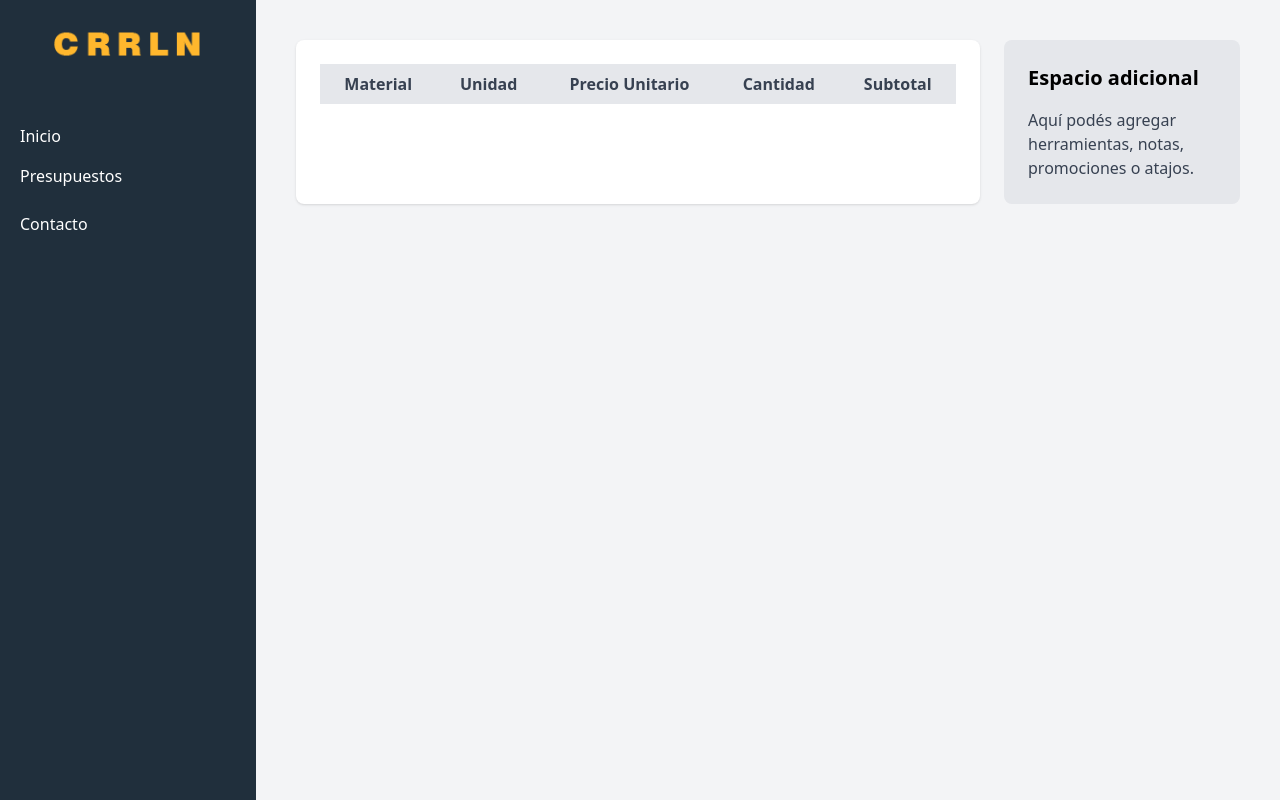
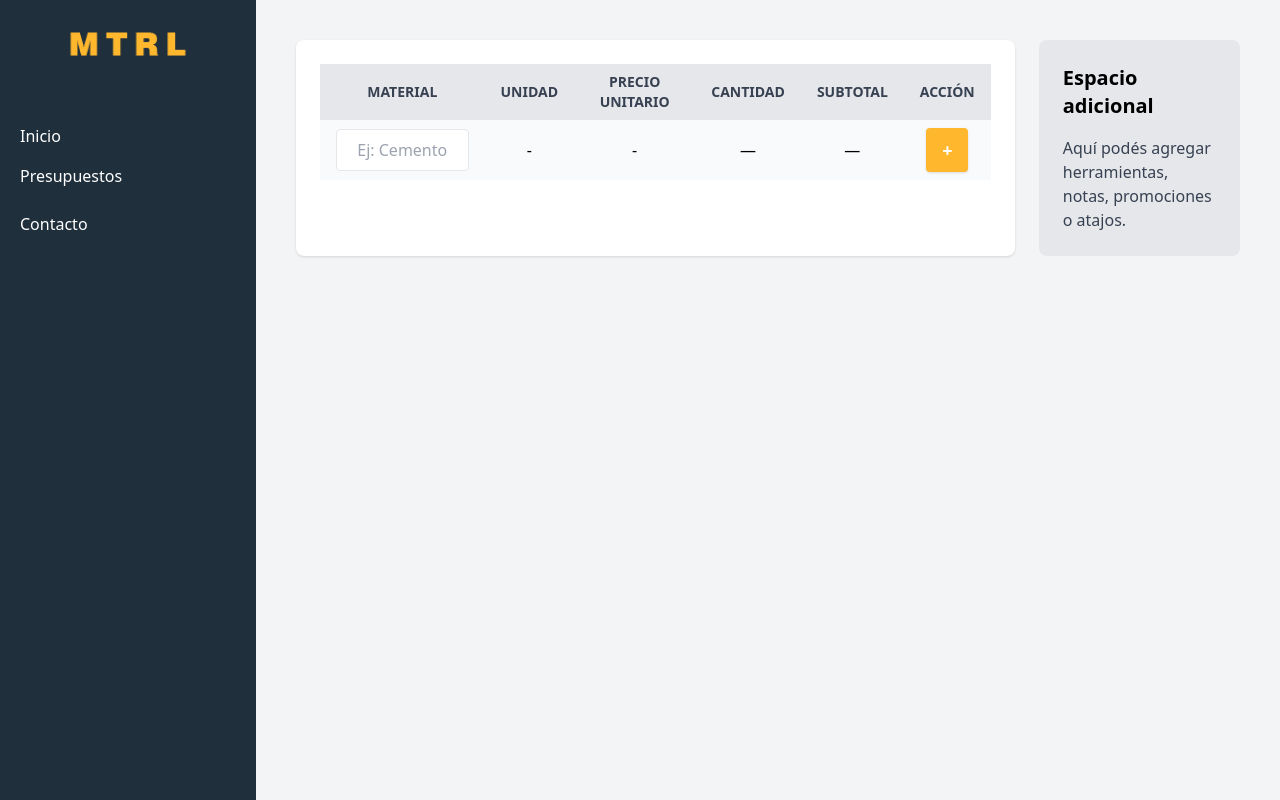
Before and after one commit to JullierJoaquin/CRRLN, a FastAPI app: page /presupuestos in a window 1280 px wide. Run offline with FastAPI, Linux system fonts and the light colour scheme; lists and menus that the app fills with data are empty; parts of the project's set-up code (start-up, migrations or seed data) failed here and were passed over; some libraries are stand-ins or nearby versions.

Commit message:
Ajsutes en tabla presupuestos

```diff
--- a/backend/templates/presupuestos.html
+++ b/backend/templates/presupuestos.html
@@ -12,7 +12,7 @@
 
     <!-- Logo -->
     <div class="flex justify-center mb-8">
-      <img src="/static/images/logo.png" alt="CRRLN Logo" class="w-48 h-auto">
+      <img src="/static/images/logo.png" alt="MTRL Logo" class="w-48 h-auto">
     </div>
 
     <!-- Navegación principal -->
@@ -36,20 +36,53 @@
     <div class="flex space-x-6">
 
       <!-- Sección Principal: Tabla (3/4) -->
-      <div class="flex-1 bg-white rounded-lg shadow p-6">
+      <div class="overflow-x-auto bg-white rounded-lg shadow p-6">
         <table class="table-auto w-full text-center">
-          <thead class="bg-gray-200 text-gray-700">
+          <thead class="bg-gray-200 text-gray-700 text-sm uppercase">
             <tr>
               <th class="px-4 py-2">Material</th>
               <th class="px-4 py-2">Unidad</th>
               <th class="px-4 py-2">Precio Unitario</th>
               <th class="px-4 py-2">Cantidad</th>
               <th class="px-4 py-2">Subtotal</th>
+              <th class="px-4 py-2">Acción</th>
             </tr>
           </thead>
-          <tbody>
-            <!-- Aquí las filas dinámicas de materiales -->
+
+          <tbody id="tabla-materiales">
+            <!-- Filas se agregan dinámicamente -->
           </tbody>
+
+          <tfoot>
+            <tr class="bg-gray-50 text-center">
+              <!-- Material -->
+              <td class="px-4 py-2">
+                <input id="nuevo-material" type="text" placeholder="Ej: Cemento"
+                  class="p-2 border rounded w-full text-center"
+                  onkeydown="if(event.key === 'Enter') agregarMaterial()">
+              </td>
+
+              <!-- Unidad -->
+              <td class="px-4 py-2 unidad">-</td>
+
+              <!-- Precio Unitario -->
+              <td class="px-4 py-2 precio">-</td>
+
+              <!-- Cantidad -->
+              <td class="px-4 py-2">—</td>
+
+              <!-- Subtotal -->
+              <td class="px-4 py-2">—</td>
+
+              <!-- Botón de agregar -->
+              <td class="px-4 py-2">
+                <button onclick="agregarMaterial()"
+                  class="bg-[#FFB72D] hover:bg-yellow-400 text-white px-4 py-2 rounded shadow font-bold text-lg">
+                  +
+                </button>
+              </td>
+            </tr>
+          </tfoot>
         </table>
       </div>
 
@@ -63,5 +96,6 @@
 
   </main>
 
+<script src="/static/js/presupuestos.js"></script>
 </body>
 </html>
--- /dev/null
+++ b/static/js/presupuestos.js
@@ -0,0 +1,47 @@
+function agregarMaterial() {
+  const input = document.getElementById("nuevo-material");
+  const nombre = input.value.trim();
+  if (!nombre) return;
+
+  const tabla = document.getElementById("tabla-materiales");
+  const nuevaFila = document.createElement("tr");
+  nuevaFila.className = "border-b";
+
+  nuevaFila.innerHTML = `
+    <td class="px-4 py-2">${nombre}</td>
+    <td class="px-4 py-2 unidad">-</td>
+    <td class="px-4 py-2 precio">0</td>
+    <td class="px-4 py-2">
+      <input type="number" min="0" class="cantidad w-20 p-1 border rounded text-center"
+             oninput="calcularSubtotal(this)">
+    </td>
+    <td class="px-4 py-2 subtotal">$0</td>
+    <td class="px-4 py-2">
+      <button onclick="eliminarFila(this)"
+              class="bg-[#202F3C] hover:bg-blue-800 text-white px-3 py-2 rounded shadow"
+              title="Eliminar">
+        <svg xmlns="http://www.w3.org/2000/svg" fill="white" viewBox="0 0 24 24" class="w-4 h-4">
+          <path d="M9 3v1H4v2h1v13c0 1.1.9 2 2 2h10a2 2 0 0 0 2-2V6h1V4h-5V3H9zm2 0h2v1h-2V3zM7 6h10v13H7V6z"/>
+        </svg>
+      </button>
+    </td>
+  `;
+
+  tabla.appendChild(nuevaFila);
+  input.value = "";
+  input.focus();
+}
+
+
+function calcularSubtotal(input) {
+  const row = input.closest("tr");
+  const cantidad = parseFloat(input.value) || 0;
+  const precio = parseFloat(row.querySelector(".precio").innerText) || 0;
+  const subtotal = cantidad * precio;
+  row.querySelector(".subtotal").innerText = `$${subtotal.toFixed(2)}`;
+}
+
+function eliminarFila(boton) {
+  const fila = boton.closest("tr");
+  fila.remove();
+}
```
Also changed, not shown: static/images/logo.png.
